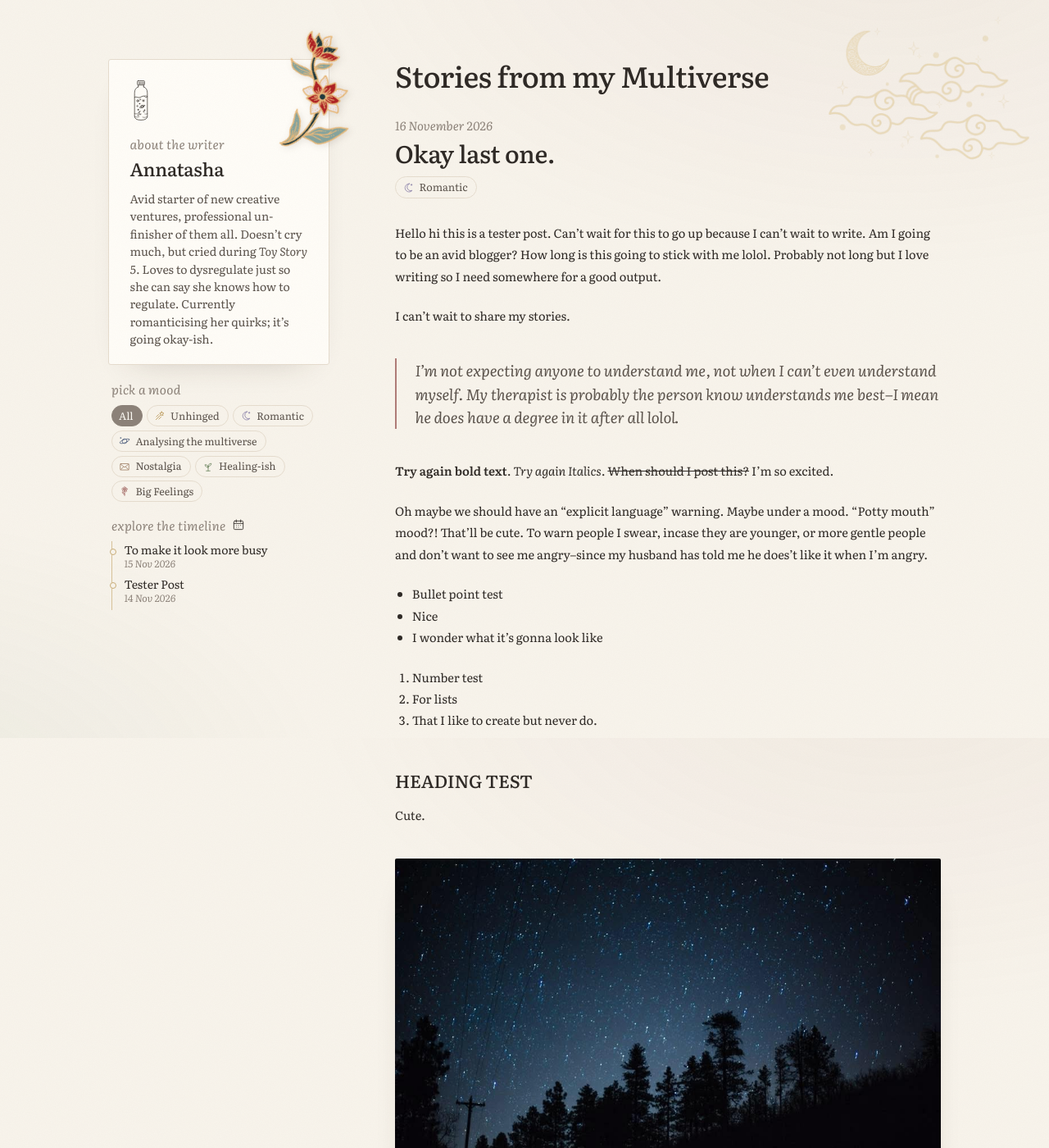
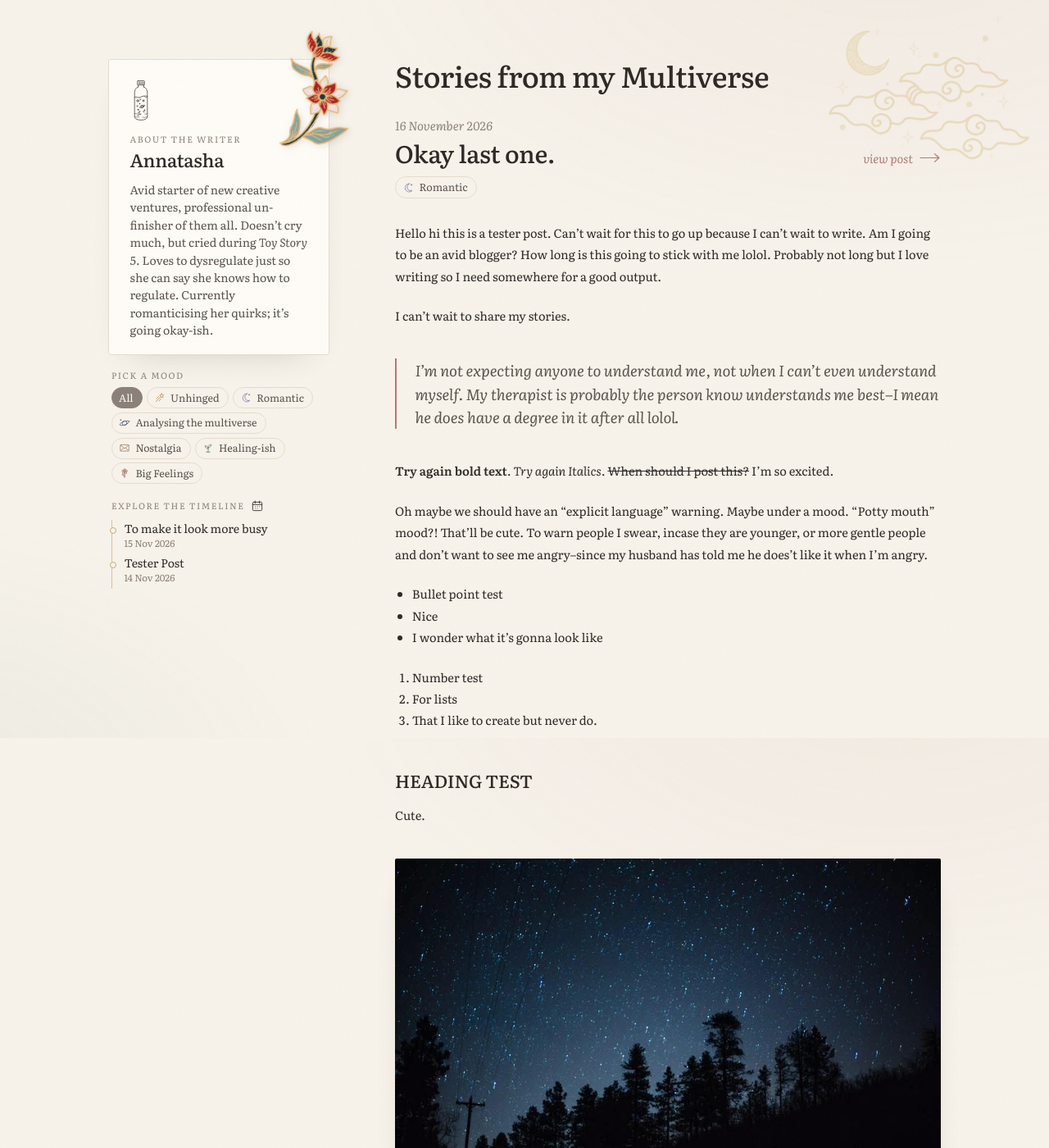
Before and after one commit to joliecodes/annatasha, a Jekyll site: the page built from blog/index.html, in a window 1280 px wide and 1400 px high. Shown: the whole window at 82% size. Built offline with Jekyll 4.4.1, drawn with Linux system fonts in a browser that asks for light colours.

Commit message:
Sidebar small caps labels, view post link, compact author card on posts, centred calendar icon
Co-Authored-By: Claude Opus 5.5 <noreply@anthropic.com>
Claude-Session: https://claude.ai/code/session_01H42t2MWQU4LZnCXKDr1JmC

```diff
--- a/_includes/bio-card.html
+++ b/_includes/bio-card.html
@@ -1,7 +1,12 @@
-    <div class="bio">
+    <div class="bio{% if include.compact %} bio-compact{% endif %}">
       <img class="deco-sprig" src="/assets/deco/pin.svg" alt="" aria-hidden="true">
       <a href="/" class="bio-logo" aria-label="Home">{% include logo.svg %}</a>
+      {% if include.compact %}
+      <h2>{{ site.data.bio.name }}</h2>
+      <a class="bio-sub" href="/blog/">{{ site.data.blog.heading }}</a>
+      {% else %}
       <p class="kicker">{{ site.data.blog.bio_kicker }}</p>
       <h2>{{ site.data.bio.name }}</h2>
       <div class="bio-text">{{ site.data.bio.text | markdownify }}</div>
+      {% endif %}
     </div>
--- a/_layouts/post.html
+++ b/_layouts/post.html
@@ -5,7 +5,7 @@
 <img class="deco-constellation" src="/assets/deco/space.webp" alt="" aria-hidden="true">
 <div class="blog">
   <aside class="side">
-    {% include bio-card.html %}
+    {% include bio-card.html compact=true %}
     {% include timeline.html exclude=page.url %}
   </aside>
 
--- a/assets/style.css
+++ b/assets/style.css
@@ -141,7 +141,7 @@ h1,h2{font-weight:500;letter-spacing:-.01em;line-height:1.15}
 .timeline li::before{content:"";position:absolute;left:-3.5px;top:.55rem;width:6px;height:6px;border-radius:50%;background:var(--paper);border:1px solid #c9ad78}
 .timeline a{display:block;font-size:.88rem;text-decoration:none;color:var(--ink)}
 .timeline a:hover{color:var(--rose)}
-.timeline span{display:block;font-size:.75rem;font-style:italic;color:var(--muted)}
+.timeline span{display:block;font-size:.72rem;color:var(--muted);margin-top:.05rem}
 .timeline-head{display:flex;align-items:center;gap:.45rem}
 .cal-link{display:inline-grid;place-items:center;width:22px;height:22px;border-radius:6px;color:#b9975a;transition:color .2s,background .2s}
 .cal-link svg{width:16px;height:16px}
@@ -167,6 +167,15 @@ h1,h2{font-weight:500;letter-spacing:-.01em;line-height:1.15}
 .cal-month-list{display:flex;flex-wrap:wrap;gap:.35rem;margin-top:.45rem}
 .cal-month-list .chip{font-size:.78rem;padding:.3rem .7rem}
 .cal-page{padding-bottom:4rem}
+.side .kicker{font-style:normal;text-transform:uppercase;letter-spacing:.14em;font-size:.66rem;line-height:1.4;color:var(--muted)}
+.timeline-head .cal-link{position:relative;top:3px}
+.bio-compact{padding-bottom:1.15rem}
+.bio-compact h2{margin:0 0 .15rem}
+.bio-sub{font-size:.85rem;color:var(--rose);text-decoration:none}
+.bio-sub:hover{text-decoration:underline;text-underline-offset:2px}
+.title-row{display:flex;align-items:baseline;justify-content:space-between;gap:1rem}
+.title-row h2{margin-bottom:.8rem}
+.view-post{flex:none;font-size:.9rem;white-space:nowrap}
 .empty{font-style:italic;color:var(--muted);padding:2rem 0}
 
 /* ---------- reading a post ---------- */
--- a/blog/index.html
+++ b/blog/index.html
@@ -33,7 +33,10 @@ blog_index: true
     {% if latest %}
     <article class="post-card featured" data-moods="{{ latest.moods | join: ' ' }}">
       <p class="date">{{ latest.date | date: "%-d %B %Y" }}</p>
-      <h2><a href="{{ latest.url }}">{{ latest.title }}</a></h2>
+      <div class="title-row">
+        <h2><a href="{{ latest.url }}">{{ latest.title }}</a></h2>
+        <a class="read view-post" href="{{ latest.url }}">view post <svg viewBox="0 0 24 12" fill="none" stroke="currentColor" stroke-width="1.1" stroke-linecap="round" stroke-linejoin="round" aria-hidden="true"><path d="M1 6h21M17 1.5 22 6l-5 4.5"/></svg></a>
+      </div>
       {% if latest.moods %}<div class="chips">{% for s in latest.moods %}{% include mood-chip.html slug=s %}{% endfor %}</div>{% endif %}
       <div class="prose">{{ latest.content }}</div>
     </article>
```
